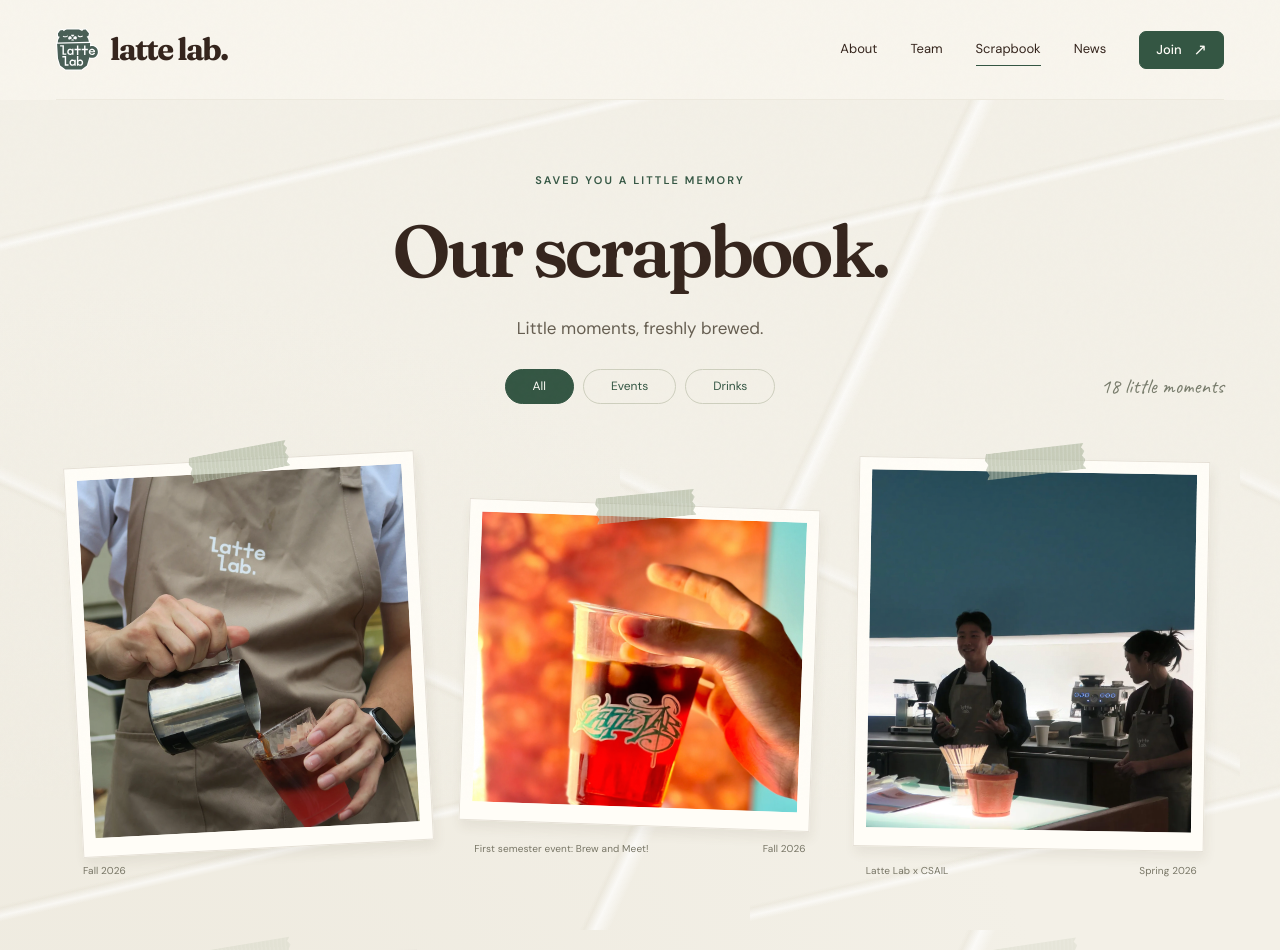
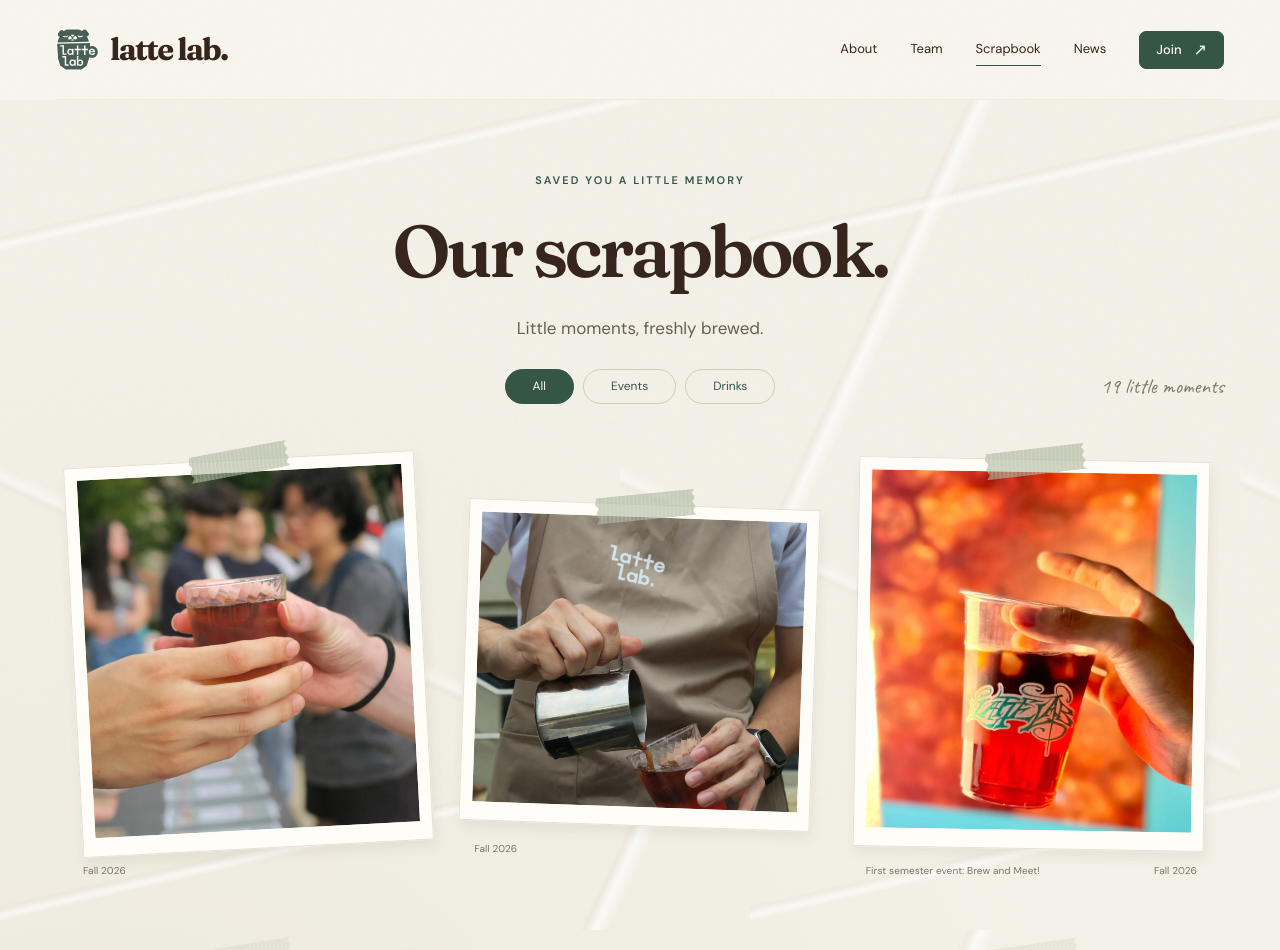
Before and after one commit to LatteLab/cafe, a Next.js app: page /scrapbook in a window 1280 px wide. Shown: the top 950 px of the page. Built offline with nearby package versions, Linux system fonts and the light colour scheme.

Commit message:
Add shared cup photo to Fall 2026 scrapbook

```diff
--- a/content/scrapbook.ts
+++ b/content/scrapbook.ts
@@ -8,6 +8,14 @@
   date: string;
 };
 export const entries: ScrapbookEntry[] = [
+  {
+    id: "shared-cup-fall-2026",
+    caption: "Fall 2026",
+    collection: "",
+    category: "Drinks",
+    date: "Fall 2026",
+    alt: "Hands passing a glass of coffee at an outdoor gathering",
+  },
   {
     id: "apron-pour-fall-2026",
     caption: "Fall 2026",
```
Also changed, not shown: public/photos/shared-cup-fall-2026.webp (added), 1 other file (tests, documents, lock files or other folders).
